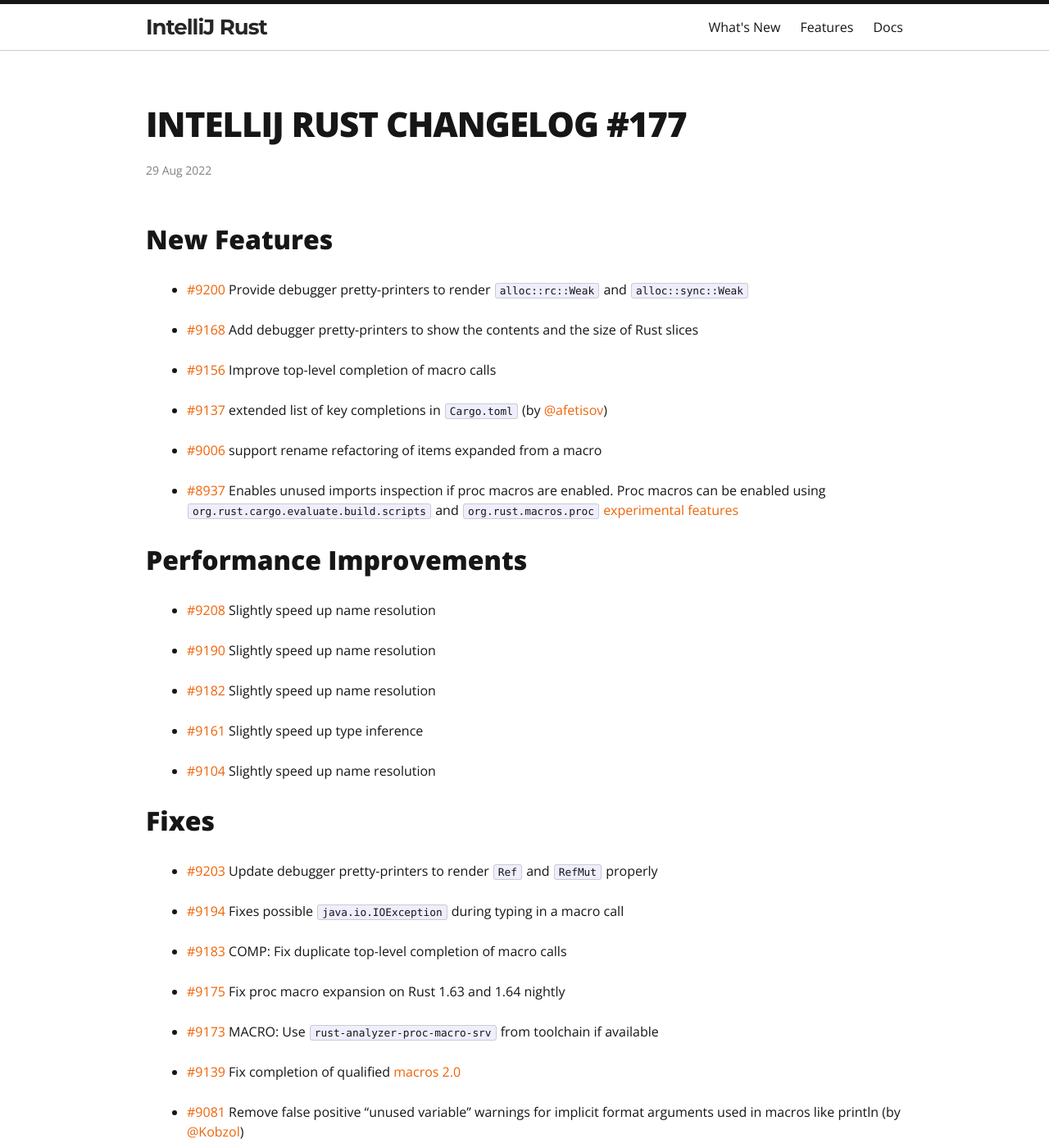
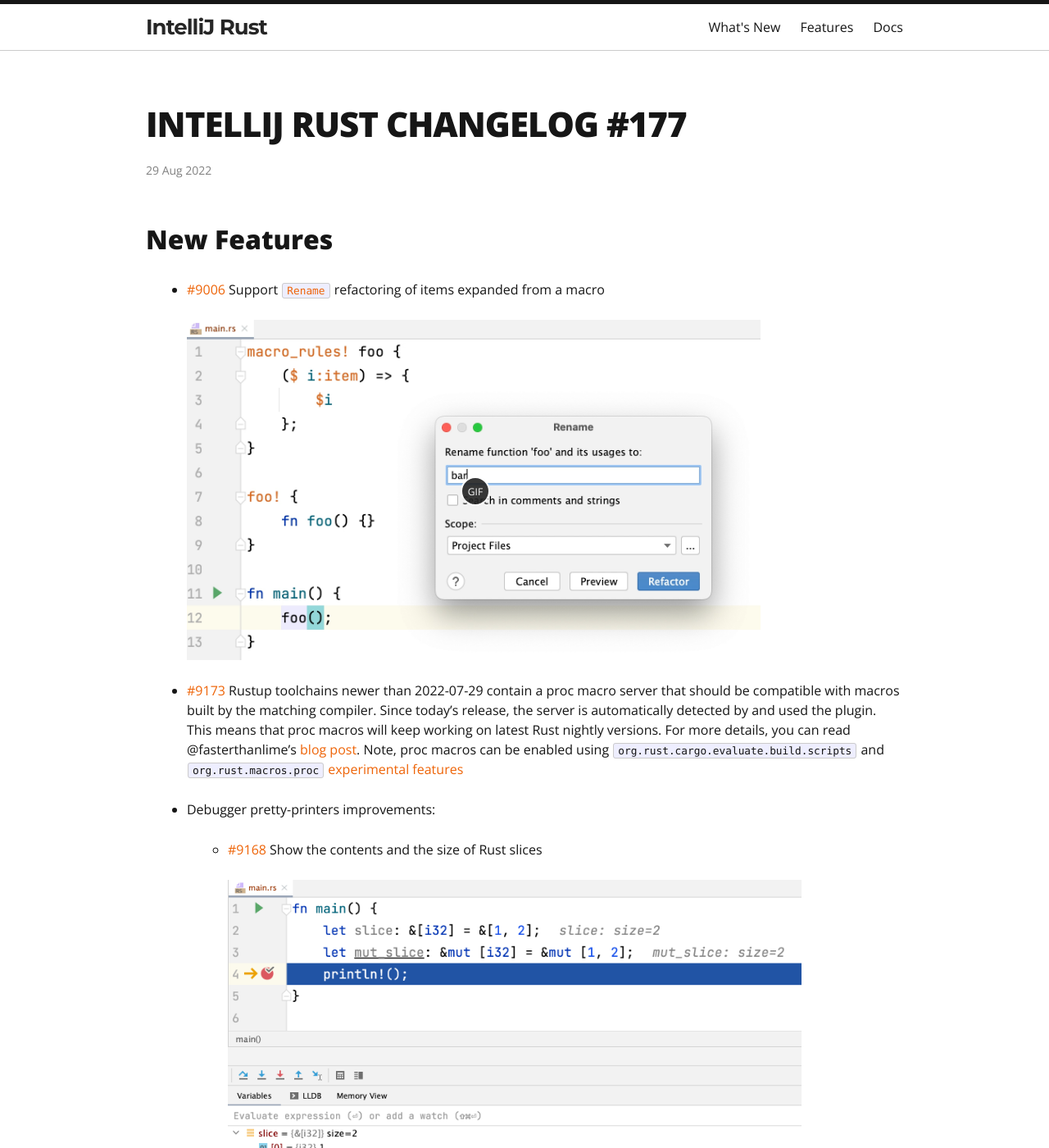
Before and after one commit to intellij-rust/intellij-rust.github.io, a Jekyll site: the page built from _posts/2022-08-29-changelog-177.markdown, in a window 1280 px wide and 1400 px high. Shown: the whole window at 82% size. Built offline with Jekyll 4.4.1, drawn with Linux system fonts in a browser that asks for light colours; nearby versions of some CDN libraries; some web fonts are replaced; some of the changed text lies outside the part shown.

Commit message:
Changelog 177

```diff
--- a/_posts/2022-08-29-changelog-177.markdown
+++ b/_posts/2022-08-29-changelog-177.markdown
@@ -7,51 +7,61 @@
 
 ## New Features
 
-* [#9200] Provide debugger pretty-printers to render `alloc::rc::Weak` and `alloc::sync::Weak`
+* [#9006] Support [`Rename`](https://plugins.jetbrains.com/plugin/8182-rust/docs/rust-refactorings.html#rename-refactoring) refactoring of items expanded from a macro
 
-* [#9168] Add debugger pretty-printers to show the contents and the size of Rust slices
+  {% include gif-img.html path="/assets/posts/changelog-177/rename" w="700px" %}
 
-* [#9156] Improve top-level completion of macro calls
+* [#9173] Rustup toolchains newer than 2022-07-29 contain a proc macro server that should be compatible with macros built by the matching compiler.
+          Since today’s release, the server is automatically detected by and used the plugin.
+          This means that proc macros will keep working on latest Rust nightly versions.
+          For more details, you can read @fasterthanlime’s [blog post](https://fasterthanli.me/articles/proc-macro-support-in-rust-analyzer-for-nightly-rustc-versions#what-s-next).
+          Note, proc macros can be enabled using `org.rust.cargo.evaluate.build.scripts` and `org.rust.macros.proc` [experimental features](https://plugins.jetbrains.com/plugin/8182-rust/docs/rust-faq.html#experimental-features)
 
-* [#9137] extended list of key completions in `Cargo.toml` (by [@afetisov])
+* Debugger pretty-printers improvements:
 
-* [#9006] support rename refactoring of items expanded from a macro
+  * [#9168] Show the contents and the size of Rust slices
 
-* [#8937] Enables unused imports inspection if proc macros are enabled. Proc macros can be enabled using `org.rust.cargo.evaluate.build.scripts` and `org.rust.macros.proc` [experimental features](https://plugins.jetbrains.com/plugin/8182-rust/docs/rust-faq.html#experimental-features)
+    <img src="/assets/posts/changelog-177/slices.png" width="700px"/>
+
+  * [#9200] Render `alloc::rc::Weak` and `alloc::sync::Weak`
+
+    <img src="/assets/posts/changelog-177/weak.png" width="700px"/>
+
+  * [#9203], [#9237] Fix rendering of `Ref` and `RefMut`
+
+* [#8937] Enable `Unused imports` inspection if proc macros are enabled. You can disable it in [inspection settings](https://plugins.jetbrains.com/plugin/8182-rust/docs/rust-code-analysis.html#inspection-settings)
+
+  <img src="/assets/posts/changelog-177/unused-import.png" width="700px"/>
+
+* Improvements of top-level completion of macro calls
+
+  * [#9156] Out-of-scope completion for unqualified macro calls
+
+  * [#9156] Support for 3-segments and longer macro calls
+
+  * [#9194] Fix possible exception during typing in macro call
+
+  * [#9183] Fix duplicates in completion results
+
+* [#9137] Updated list of key completions in `Cargo.toml` (by [@afetisov])
 
 ## Performance Improvements
 
-* [#9208] Slightly speed up name resolution
-
-* [#9190] Slightly speed up name resolution
-
-* [#9182] Slightly speed up name resolution
-
-* [#9161] Slightly speed up type inference
-
-* [#9104] Slightly speed up name resolution
+* [#9208], [#9190], [#9182], [#9161], [#9104] Slightly speed up name resolution and type inference
 
 ## Fixes
 
-* [#9203] Update debugger pretty-printers to render `Ref` and `RefMut` properly
-
-* [#9194] Fixes possible `java.io.IOException` during typing in a macro call
-
-* [#9183] COMP: Fix duplicate top-level completion of macro calls
+* [#9081] Remove false positive `Unused variable` warnings for [implicit format arguments](https://rust-lang.github.io/rfcs/2795-format-args-implicit-identifiers.html) used in macros like `println!` (by [@Kobzol])
 
 * [#9175] Fix proc macro expansion on Rust 1.63 and 1.64 nightly
 
-* [#9173] MACRO: Use `rust-analyzer-proc-macro-srv` from toolchain if available
-
 * [#9139] Fix completion of qualified [macros 2.0](https://github.com/rust-lang/rfcs/blob/master/text/1584-macros.md)
 
-* [#9081] Remove false positive "unused variable" warnings for implicit format arguments used in macros like println (by [@Kobzol])
-
-* [#9080] Fixes resolve of items with `#[async_trait]` in some cases
+* [#9080] Fix resolve of items with `#[async_trait]` in some cases
 
 ## Internal Improvements
 
-* [#8944] properly configure cargo-based projects for running inspection from [command line](https://www.jetbrains.com/help/idea/command-line-code-inspector.html) or via [Qodana](https://www.jetbrains.com/qodana/)
+* [#8944] Properly configure cargo-based projects for running inspection from [command line](https://www.jetbrains.com/help/idea/command-line-code-inspector.html) or via [Qodana](https://www.jetbrains.com/qodana/)
 
 Full set of changes can be found [here](https://github.com/intellij-rust/intellij-rust/milestone/86?closed=1)
 
```
Also changed, not shown: other parts of _posts/2022-08-29-changelog-177.markdown (+1 -0 lines), assets/posts/changelog-177/rename.gif (added), assets/posts/changelog-177/rename.png (added), assets/posts/changelog-177/slices.png (added), assets/posts/changelog-177/unused-import.png (added), assets/posts/changelog-177/weak.png (added).
